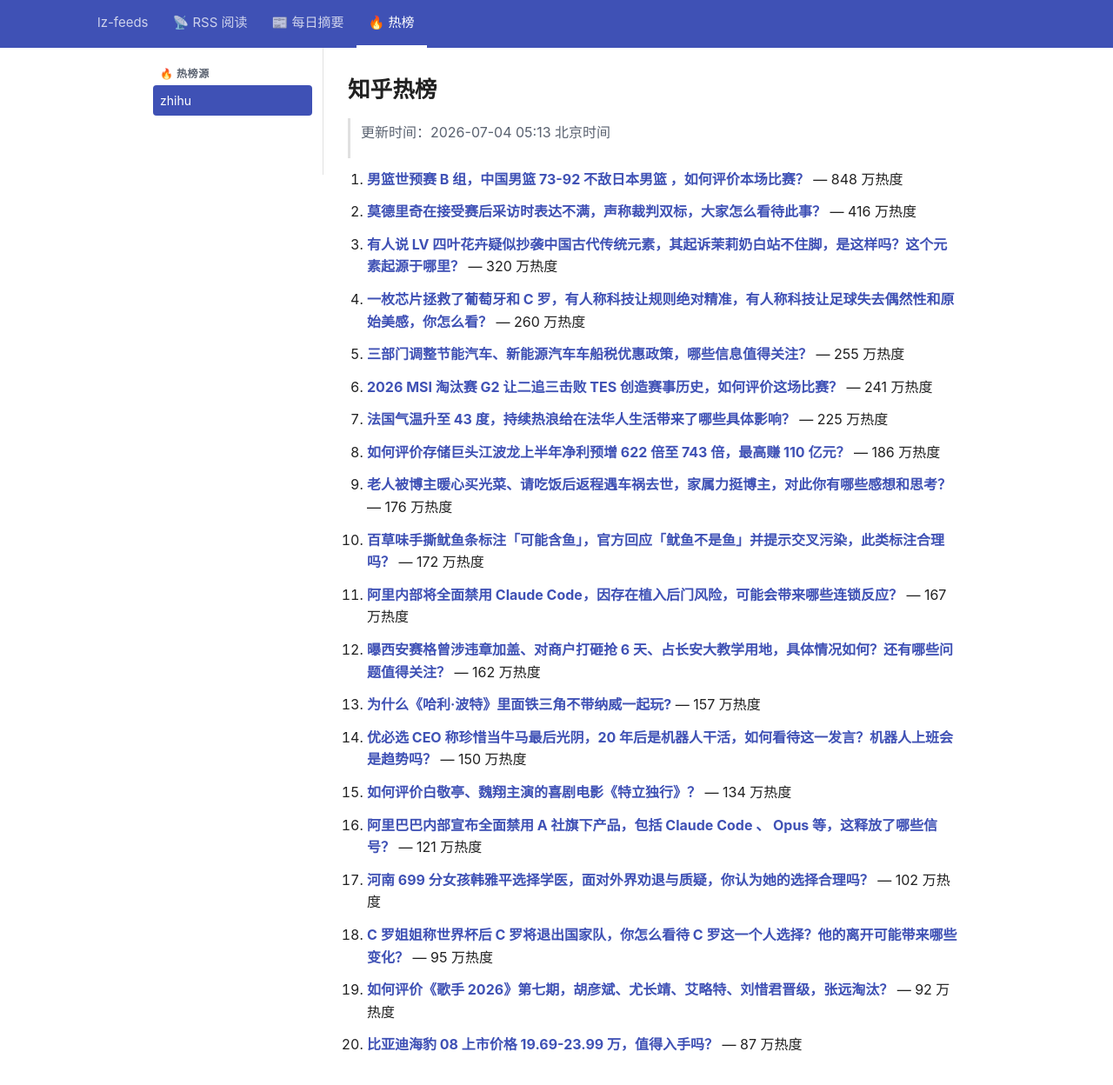
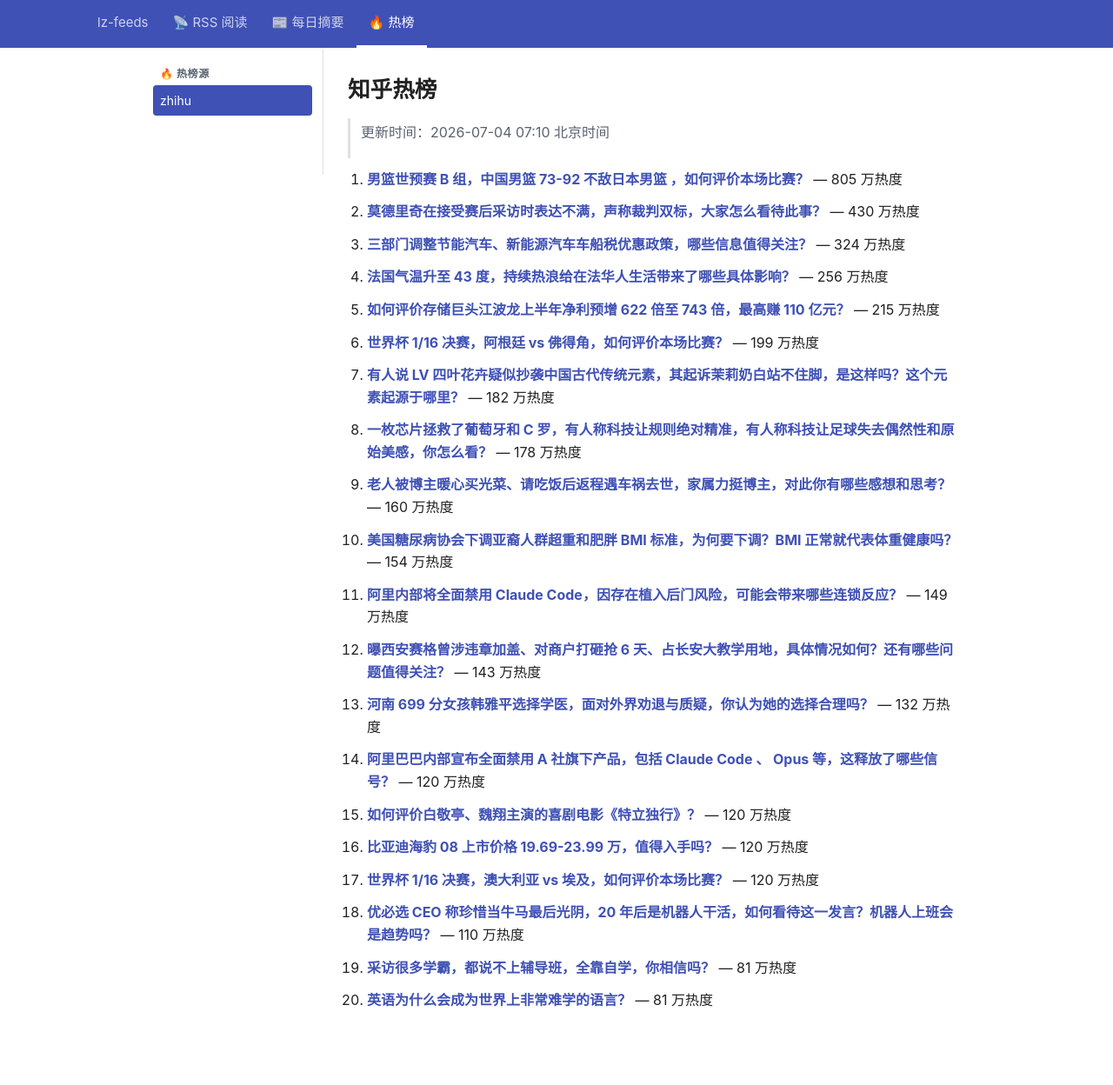
Before and after one commit to lizhang0101/lz-feeds, a Jekyll site: the page built from _hotlist/zhihu.md, in a window 1280 px wide and 1279 px high. Shown: the top 1248 px of the window at 87% size. Built offline with Jekyll 4.4.1, drawn with Linux system fonts in a browser that asks for light colours.

Commit message:
hotlist: 2026-07-03T23:10Z

```diff
--- a/_hotlist/zhihu.md
+++ b/_hotlist/zhihu.md
@@ -1,48 +1,48 @@
 ---
-updated: 2026-07-04 05:13 北京时间
+updated: 2026-07-04 07:10 北京时间
 count: 20
 ---
 
 # 知乎热榜
 
-> 更新时间：2026-07-04 05:13 北京时间
+> 更新时间：2026-07-04 07:10 北京时间
 
-1. **[男篮世预赛 B 组，中国男篮 73-92 不敌日本男篮 ，如何评价本场比赛？](https://www.zhihu.com/question/2056436512388904270)** — 848 万热度
+1. **[男篮世预赛 B 组，中国男篮 73-92 不敌日本男篮 ，如何评价本场比赛？](https://www.zhihu.com/question/2056436512388904270)** — 805 万热度
 
-2. **[莫德里奇在接受赛后采访时表达不满，声称裁判双标，大家怎么看待此事？](https://www.zhihu.com/question/2056431100180829159)** — 416 万热度
+2. **[莫德里奇在接受赛后采访时表达不满，声称裁判双标，大家怎么看待此事？](https://www.zhihu.com/question/2056431100180829159)** — 430 万热度
 
-3. **[有人说 LV 四叶花卉疑似抄袭中国古代传统元素，其起诉茉莉奶白站不住脚，是这样吗？这个元素起源于哪里？](https://www.zhihu.com/question/2056074267624568573)** — 320 万热度
+3. **[三部门调整节能汽车、新能源汽车车船税优惠政策，哪些信息值得关注？](https://www.zhihu.com/question/2056425679093339668)** — 324 万热度
 
-4. **[一枚芯片拯救了葡萄牙和 C 罗，有人称科技让规则绝对精准，有人称科技让足球失去偶然性和原始美感，你怎么看？](https://www.zhihu.com/question/2056380849625325900)** — 260 万热度
+4. **[法国气温升至 43 度，持续热浪给在法华人生活带来了哪些具体影响？](https://www.zhihu.com/question/2055660260464054473)** — 256 万热度
 
-5. **[三部门调整节能汽车、新能源汽车车船税优惠政策，哪些信息值得关注？](https://www.zhihu.com/question/2056425679093339668)** — 255 万热度
+5. **[如何评价存储巨头江波龙上半年净利预增 622 倍至 743 倍，最高赚 110 亿元？](https://www.zhihu.com/question/2056474499030017002)** — 215 万热度
 
-6. **[2026 MSI 淘汰赛 G2 让二追三击败 TES 创造赛事历史，如何评价这场比赛？](https://www.zhihu.com/question/2056378622684967724)** — 241 万热度
+6. **[世界杯 1/16 决赛，阿根廷 vs 佛得角，如何评价本场比赛？](https://www.zhihu.com/question/2056419001685599487)** — 199 万热度
 
-7. **[法国气温升至 43 度，持续热浪给在法华人生活带来了哪些具体影响？](https://www.zhihu.com/question/2055660260464054473)** — 225 万热度
+7. **[有人说 LV 四叶花卉疑似抄袭中国古代传统元素，其起诉茉莉奶白站不住脚，是这样吗？这个元素起源于哪里？](https://www.zhihu.com/question/2056074267624568573)** — 182 万热度
 
-8. **[如何评价存储巨头江波龙上半年净利预增 622 倍至 743 倍，最高赚 110 亿元？](https://www.zhihu.com/question/2056474499030017002)** — 186 万热度
+8. **[一枚芯片拯救了葡萄牙和 C 罗，有人称科技让规则绝对精准，有人称科技让足球失去偶然性和原始美感，你怎么看？](https://www.zhihu.com/question/2056380849625325900)** — 178 万热度
 
-9. **[老人被博主暖心买光菜、请吃饭后返程遇车祸去世，家属力挺博主，对此你有哪些感想和思考？](https://www.zhihu.com/question/2055082282717819308)** — 176 万热度
+9. **[老人被博主暖心买光菜、请吃饭后返程遇车祸去世，家属力挺博主，对此你有哪些感想和思考？](https://www.zhihu.com/question/2055082282717819308)** — 160 万热度
 
-10. **[百草味手撕鱿鱼条标注「可能含鱼」，官方回应「鱿鱼不是鱼」并提示交叉污染，此类标注合理吗？](https://www.zhihu.com/question/2056049068611220280)** — 172 万热度
+10. **[美国糖尿病协会下调亚裔人群超重和肥胖 BMI 标准，为何要下调？BMI 正常就代表体重健康吗？](https://www.zhihu.com/question/2056372314535453404)** — 154 万热度
 
-11. **[阿里内部将全面禁用 Claude Code，因存在植入后门风险，可能会带来哪些连锁反应？](https://www.zhihu.com/question/2056384180200498322)** — 167 万热度
+11. **[阿里内部将全面禁用 Claude Code，因存在植入后门风险，可能会带来哪些连锁反应？](https://www.zhihu.com/question/2056384180200498322)** — 149 万热度
 
-12. **[曝西安赛格曾涉违章加盖、对商户打砸抢 6 天、占长安大教学用地，具体情况如何？还有哪些问题值得关注？](https://www.zhihu.com/question/2056002373693038752)** — 162 万热度
+12. **[曝西安赛格曾涉违章加盖、对商户打砸抢 6 天、占长安大教学用地，具体情况如何？还有哪些问题值得关注？](https://www.zhihu.com/question/2056002373693038752)** — 143 万热度
 
-13. **[为什么《哈利·波特》里面铁三角不带纳威一起玩?](https://www.zhihu.com/question/1922250779533767568)** — 157 万热度
+13. **[河南 699 分女孩韩雅平选择学医，面对外界劝退与质疑，你认为她的选择合理吗？](https://www.zhihu.com/question/2056362577639236541)** — 132 万热度
 
-14. **[优必选 CEO 称珍惜当牛马最后光阴，20 年后是机器人干活，如何看待这一发言？机器人上班会是趋势吗？](https://www.zhihu.com/question/2056338500371182782)** — 150 万热度
+14. **[阿里巴巴内部宣布全面禁用 A 社旗下产品，包括 Claude Code 、 Opus 等，这释放了哪些信号？](https://www.zhihu.com/question/2056394331271999624)** — 120 万热度
 
-15. **[如何评价白敬亭、魏翔主演的喜剧电影《特立独行》？](https://www.zhihu.com/question/2054968366956393838)** — 134 万热度
+15. **[如何评价白敬亭、魏翔主演的喜剧电影《特立独行》？](https://www.zhihu.com/question/2054968366956393838)** — 120 万热度
 
-16. **[阿里巴巴内部宣布全面禁用 A 社旗下产品，包括 Claude Code 、 Opus 等，这释放了哪些信号？](https://www.zhihu.com/question/2056394331271999624)** — 121 万热度
+16. **[比亚迪海豹 08 上市价格 19.69-23.99 万，值得入手吗？](https://www.zhihu.com/question/2056041972998083528)** — 120 万热度
 
-17. **[河南 699 分女孩韩雅平选择学医，面对外界劝退与质疑，你认为她的选择合理吗？](https://www.zhihu.com/question/2056362577639236541)** — 102 万热度
+17. **[世界杯 1/16 决赛，澳大利亚 vs 埃及，如何评价本场比赛？](https://www.zhihu.com/question/2056418799423680843)** — 120 万热度
 
-18. **[C 罗姐姐称世界杯后 C 罗将退出国家队，你怎么看待 C 罗这一个人选择？他的离开可能带来哪些变化？](https://www.zhihu.com/question/2056278090137822907)** — 95 万热度
+18. **[优必选 CEO 称珍惜当牛马最后光阴，20 年后是机器人干活，如何看待这一发言？机器人上班会是趋势吗？](https://www.zhihu.com/question/2056338500371182782)** — 110 万热度
 
-19. **[如何评价《歌手 2026》第七期，胡彦斌、尤长靖、艾略特、刘惜君晋级，张远淘汰？](https://www.zhihu.com/question/2056436433917850258)** — 92 万热度
+19. **[采访很多学霸，都说不上辅导班，全靠自学，你相信吗？](https://www.zhihu.com/question/652958729)** — 81 万热度
 
-20. **[比亚迪海豹 08 上市价格 19.69-23.99 万，值得入手吗？](https://www.zhihu.com/question/2056041972998083528)** — 87 万热度
+20. **[英语为什么会成为世界上非常难学的语言？](https://www.zhihu.com/question/5686351074)** — 81 万热度
```
